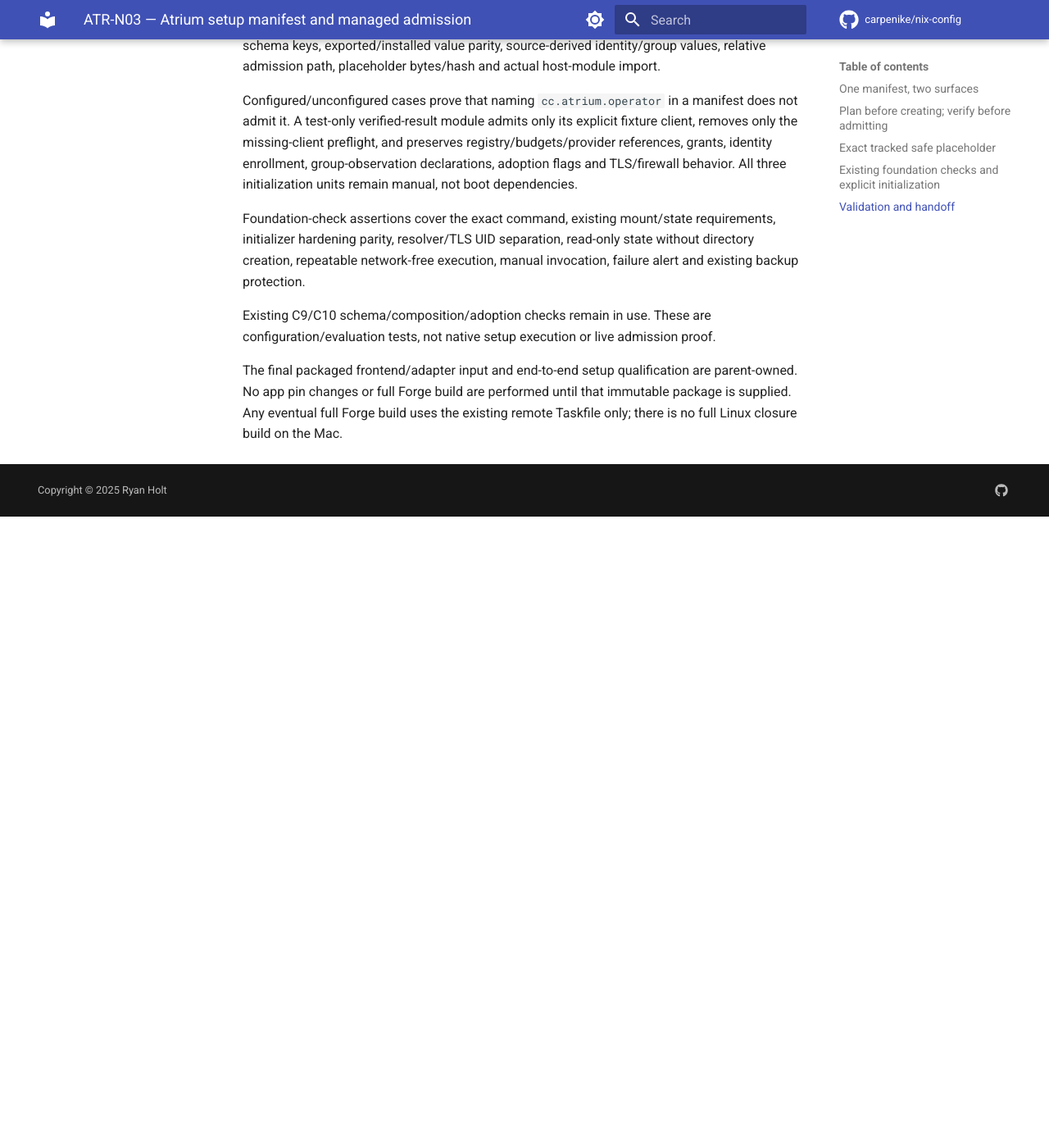
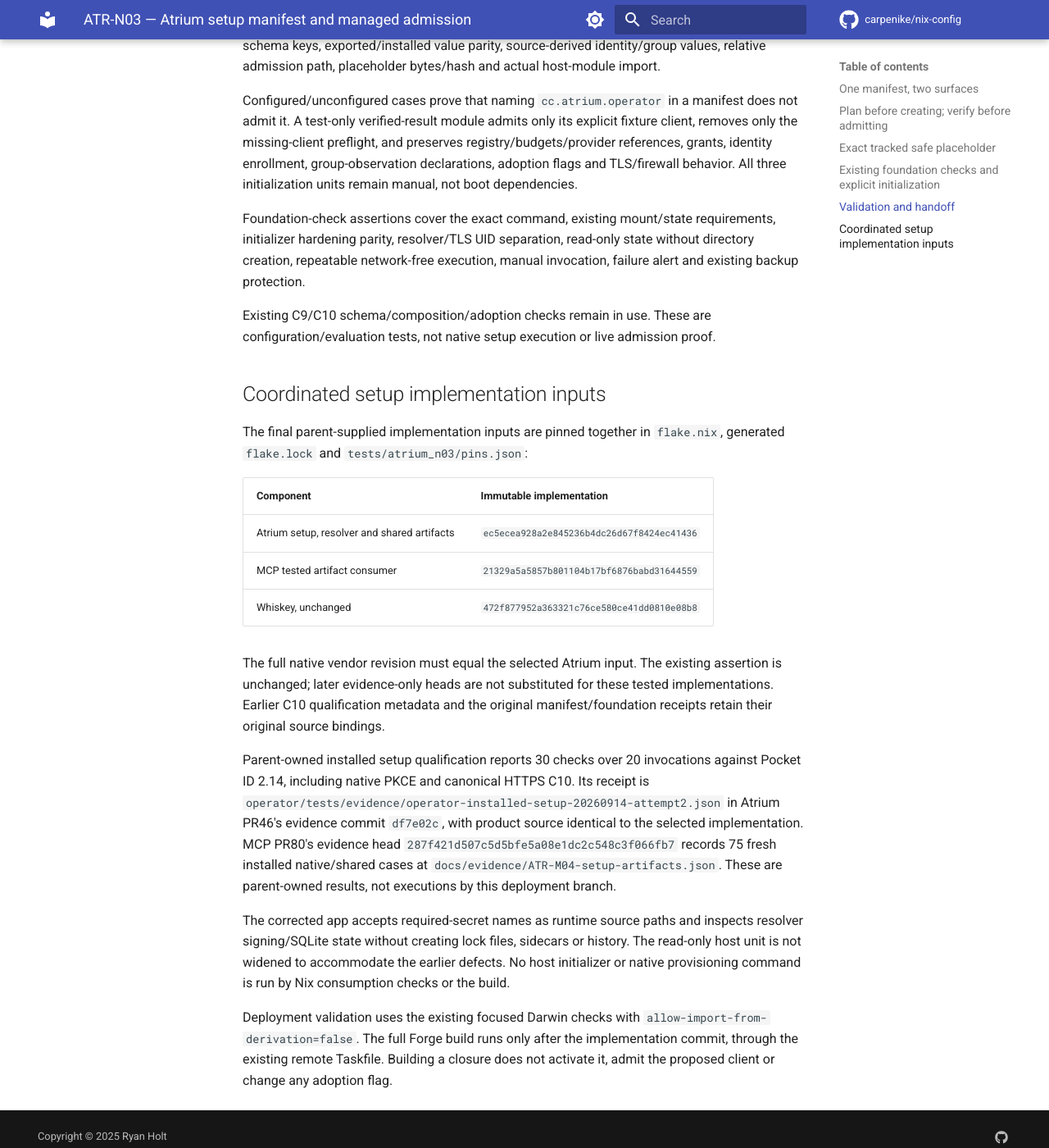
Before and after one commit to carpenike/nix-config, an MkDocs documentation site: the page built from docs/services/atrium-setup-manifest.md, in a window 1280 px wide and 1400 px high, scrolled down 4412 px. Shown: the whole window at 82% size. Built offline with MkDocs 1.6.1 and Material for MkDocs 9.7.7, drawn with Linux system fonts in a browser that asks for light colours; comment, search, counter and statistics services are not loaded; before the commit the page ends 5042 px from its top, so only the background shows below that; some of the changed text lies outside the part shown.

Commit message:
ATR-N03: consume qualified setup and native artifact implementations
Pin Atrium ec5ecea and tested MCP 21329a5 together using selected-input lock generation and coordinated fixture pins. Preserve exact native vendor equality, Whiskey, registry/provider/budget/ACL/UID/adoption defaults, read-only foundation custody, and original manifest receipts. All 13 selected Darwin targets and the actual installed setup manifest parser passed; the full Forge build follows this commit via the remote Taskfile only.

Co-authored-by: Copilot <223556219+Copilot@users.noreply.github.com>
Copilot-Session: 1e5e7d6d-a45a-4ac0-9fb1-9bf14b3658cb

```diff
--- a/docs/services/atrium-setup-manifest.md
+++ b/docs/services/atrium-setup-manifest.md
@@ -191,8 +191,8 @@ is not resolver signing proof.
 
 The manifest's `initialization.units` remains exactly the three explicit
 initializers. These two fixed checks are not extra arbitrary manifest commands.
-The final app package and runtime execution evidence are still pending the
-parent's immutable input; Nix wiring does not itself prove the new command ran.
+The selected app implementation below supplies the corrected read-only command.
+Nix wiring does not itself prove the command ran or initialize any host state.
 
 ## Validation and handoff
 
@@ -217,7 +217,38 @@ Existing C9/C10 schema/composition/adoption checks remain in use. These are
 configuration/evaluation tests, not native setup execution or live admission
 proof.
 
-The final packaged frontend/adapter input and end-to-end setup qualification
-are parent-owned. No app pin changes or full Forge build are performed until
-that immutable package is supplied. Any eventual full Forge build uses the
-existing remote Taskfile only; there is no full Linux closure build on the Mac.
+## Coordinated setup implementation inputs
+
+The final parent-supplied implementation inputs are pinned together in
+`flake.nix`, generated `flake.lock` and `tests/atrium_n03/pins.json`:
+
+| Component | Immutable implementation |
+| --- | --- |
+| Atrium setup, resolver and shared artifacts | `ec5ecea928a2e845236b4dc26d67f8424ec41436` |
+| MCP tested artifact consumer | `21329a5a5857b801104b17bf6876babd31644559` |
+| Whiskey, unchanged | `472f877952a363321c76ce580ce41dd0810e08b8` |
+
+The full native vendor revision must equal the selected Atrium input. The
+existing assertion is unchanged; later evidence-only heads are not substituted
+for these tested implementations. Earlier C10 qualification metadata and the
+original manifest/foundation receipts retain their original source bindings.
+
+Parent-owned installed setup qualification reports 30 checks over 20 invocations
+against Pocket ID 2.14, including native PKCE and canonical HTTPS C10. Its receipt
+is `operator/tests/evidence/operator-installed-setup-20260914-attempt2.json` in
+Atrium PR46's evidence commit `df7e02c`, with product source identical to the
+selected implementation. MCP PR80's evidence head
+`287f421d507c5d5bfe5a08e1dc2c548c3f066fb7` records 75 fresh installed
+native/shared cases at `docs/evidence/ATR-M04-setup-artifacts.json`. These are
+parent-owned results, not executions by this deployment branch.
+
+The corrected app accepts required-secret names as runtime source paths and
+inspects resolver signing/SQLite state without creating lock files, sidecars or
+history. The read-only host unit is not widened to accommodate the earlier
+defects. No host initializer or native provisioning command is run by Nix
+consumption checks or the build.
+
+Deployment validation uses the existing focused Darwin checks with
+`allow-import-from-derivation=false`. The full Forge build runs only after the
+implementation commit, through the existing remote Taskfile. Building a closure
+does not activate it, admit the proposed client or change any adoption flag.
```
Also changed, not shown: 3 other files.
